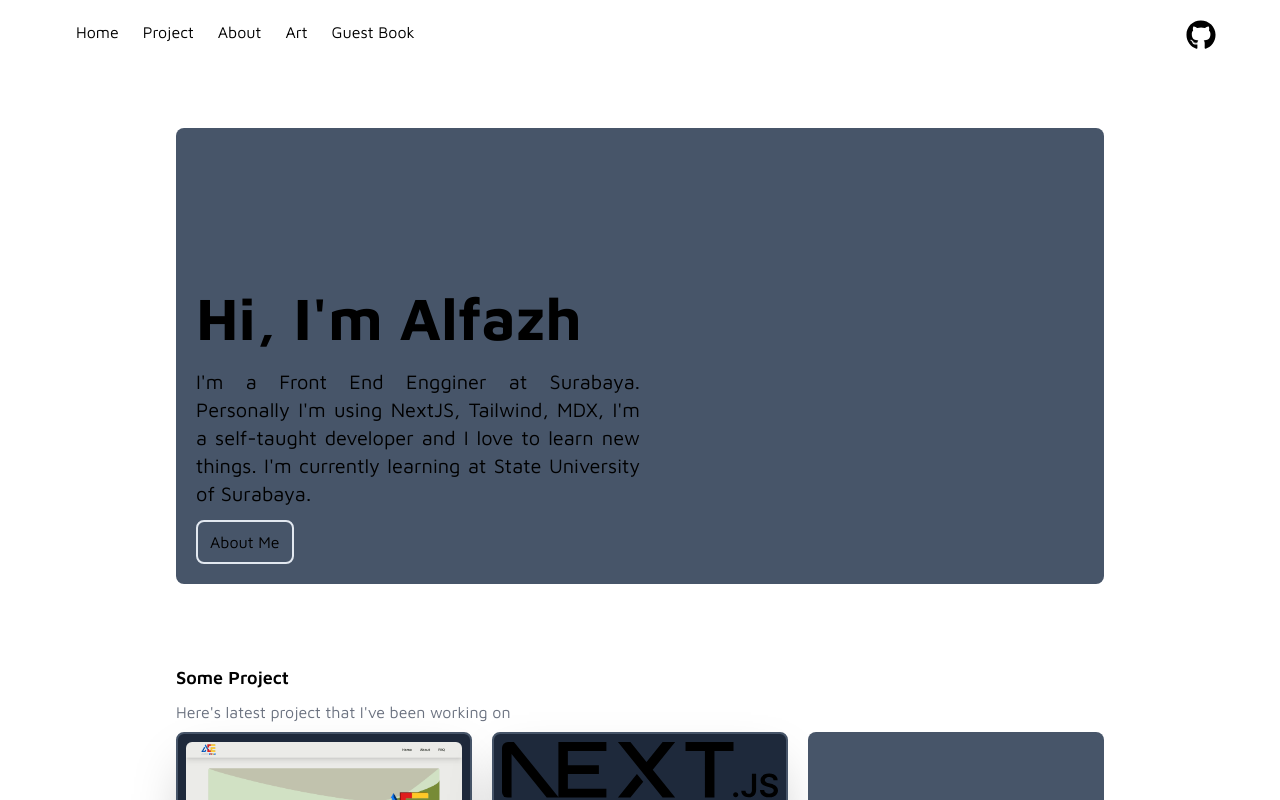
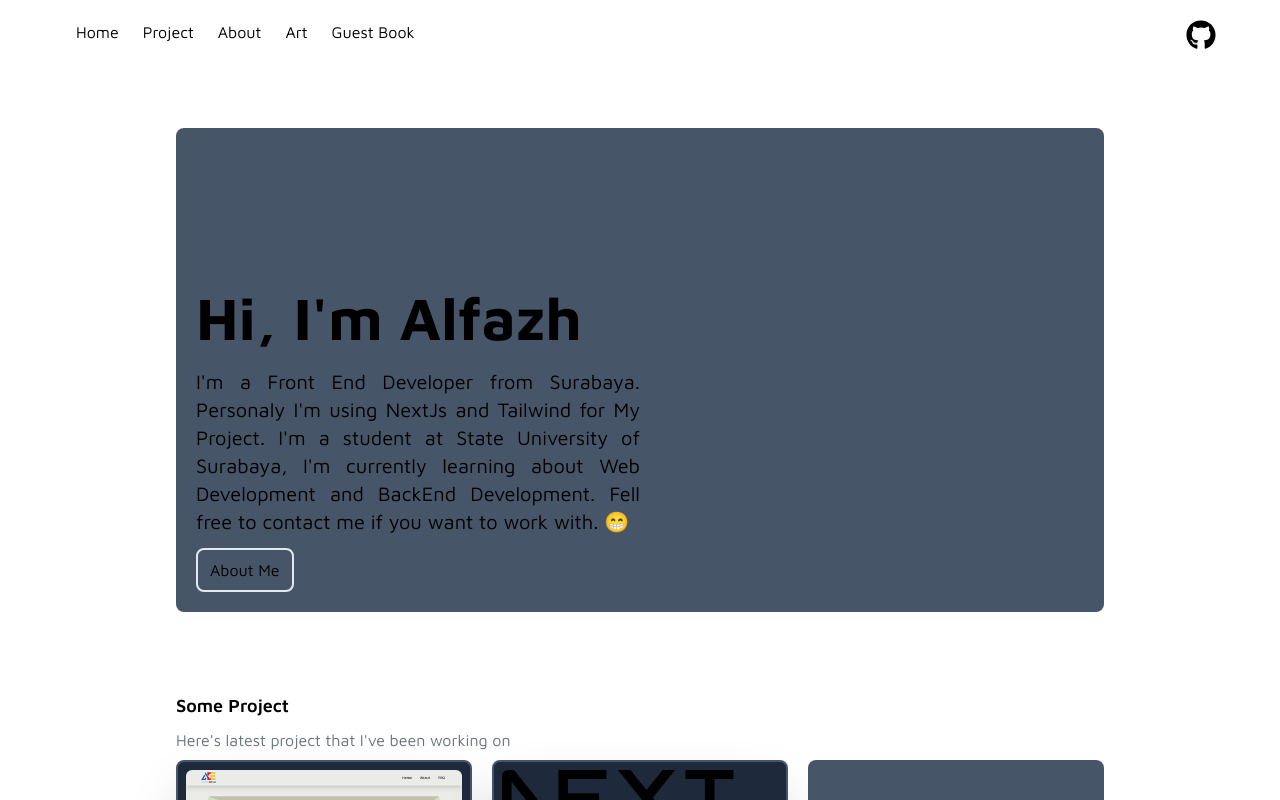
Before and after one commit to alfazh123/Alfazh-page, a Next.js app: page / in a window 1280 px wide. Shown: the top 800 px of the page. Built offline with nearby package versions, Linux system fonts and the light colour scheme.

Commit message:
fix: content

```diff
--- a/app/page.tsx
+++ b/app/page.tsx
@@ -40,10 +40,12 @@ export default function Home() {
                     <div className="mt-32 py-3 lg:w-1/2 space-y-5">
                         <h1 className="text-6xl font-bold">Hi, I'm Alfazh</h1>
                         <p className="text-xl text-justify">
-                            I'm a Front End Engginer at Surabaya. Personally I'm
-                            using NextJS, Tailwind, MDX, I'm a self-taught
-                            developer and I love to learn new things. I'm
-                            currently learning at State University of Surabaya.
+                            I'm a Front End Developer from Surabaya. Personaly
+                            I'm using NextJs and Tailwind for My Project. I'm a
+                            student at State University of Surabaya, I'm
+                            currently learning about Web Development and BackEnd
+                            Development. Fell free to contact me if you want to
+                            work with. 😁
                         </p>
                     </div>
                     <Link href="/about">
```
